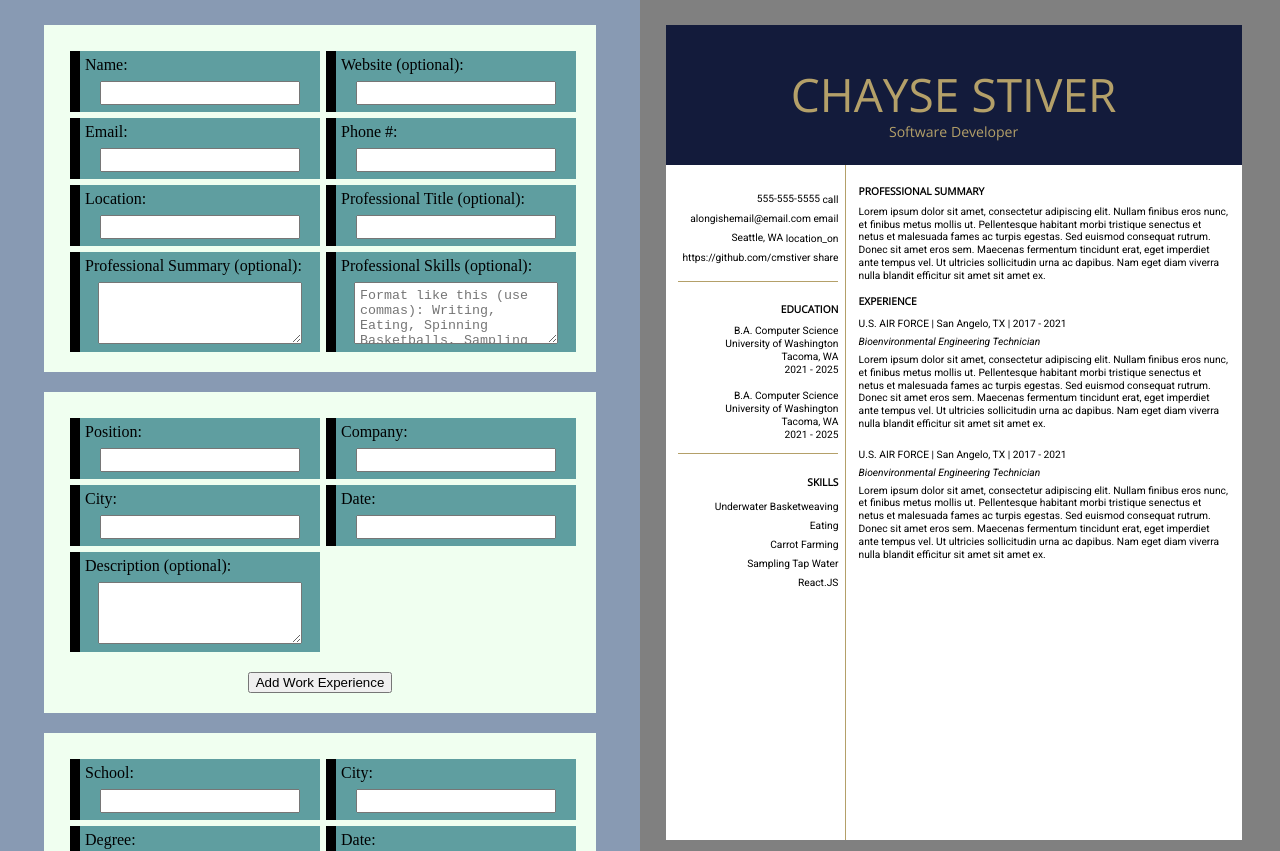
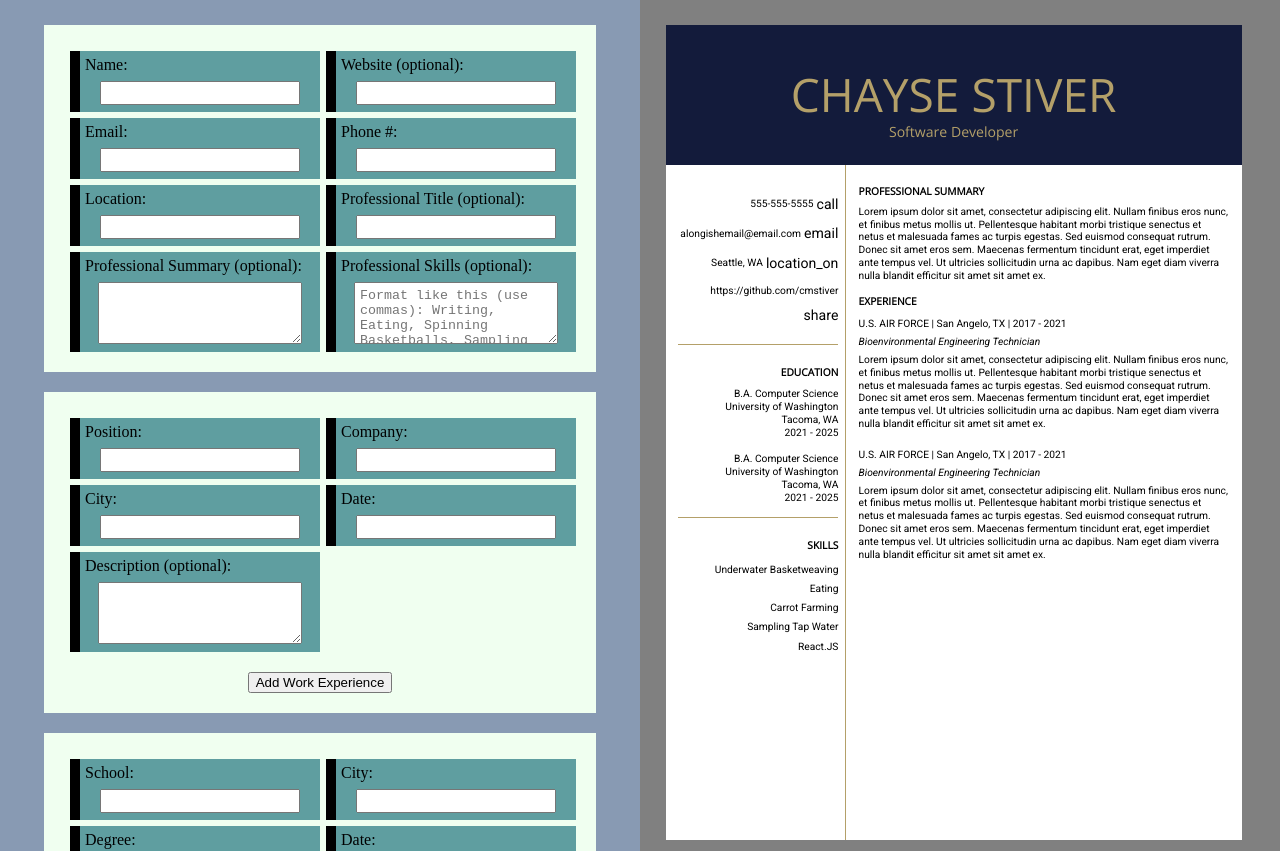
Before and after one commit to cmstiver/cv-app, a React (Create React App) app: page / in a window 1280 px wide. Shown: the top 851 px of the page. Built offline with nearby package versions, Linux system fonts and the light colour scheme; the HTML template or start-up script is replaced by a standard one.

Commit message:
changed resume icon size

```diff
--- a/src/stylesheets/style.scss
+++ b/src/stylesheets/style.scss
@@ -66,11 +66,13 @@ body {
           }
         }
         #cv-contact {
+          line-height: 1.8vw;
           .material-icons {
             display: inline-block;
             padding: 0.2vw 0 0.3vw 0;
-            margin-left: 0.2vw;
+            margin-left: 0.24vw;
             vertical-align: middle;
+            font-size: 1.1vw;
           }
         }
         #cv-education {
```
